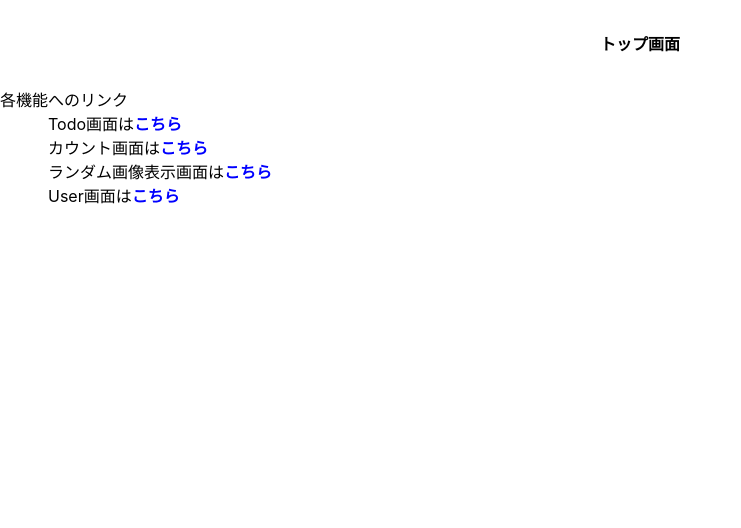
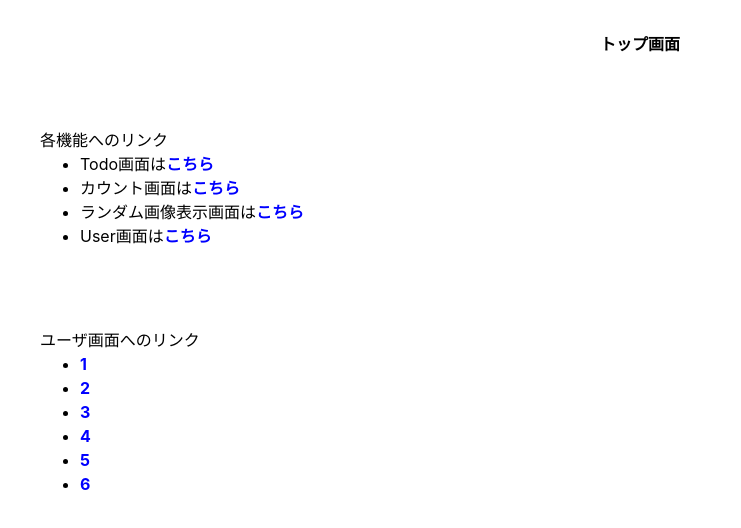
Before and after one commit to Takuma-Inoue-1228/react-test, a React (Create React App) app: page / in a window 1280 px wide. Shown: the top 528 px of the page, without its empty margins (0-741 px from the left). Built offline with nearby package versions, Linux system fonts and the light colour scheme.

Commit message:
paramsを使用して、user/hogeのURL画面を作成した

```diff
--- a/package.json
+++ b/package.json
@@ -1,6 +1,6 @@
 {
   "name": "react-test",
-  "homepage": "https://Takuma-Inoue-1228.github.io/react-test",
+  "homepage": "https://Takuma-Inoue-1228.github.io",
   "version": "0.1.0",
   "private": true,
   "dependencies": {
--- a/src/App.css
+++ /dev/null
@@ -1,38 +0,0 @@
-.App {
-  text-align: center;
-}
-
-.App-logo {
-  height: 40vmin;
-  pointer-events: none;
-}
-
-@media (prefers-reduced-motion: no-preference) {
-  .App-logo {
-    animation: App-logo-spin infinite 20s linear;
-  }
-}
-
-.App-header {
-  background-color: #282c34;
-  min-height: 100vh;
-  display: flex;
-  flex-direction: column;
-  align-items: center;
-  justify-content: center;
-  font-size: calc(10px + 2vmin);
-  color: white;
-}
-
-.App-link {
-  color: #61dafb;
-}
-
-@keyframes App-logo-spin {
-  from {
-    transform: rotate(0deg);
-  }
-  to {
-    transform: rotate(360deg);
-  }
-}
--- a/src/App.jsx
+++ b/src/App.jsx
@@ -1,22 +1,30 @@
-import "./App.css";
 import { BrowserRouter, Routes, Route } from "react-router-dom";
 import Top from "./Components/Top";
 import Todo from "./Components/Todo";
 import Count from "./Components/Count";
 import RandomImage from "./Components/RandomImage";
 import User from "./Components/User.jsx";
-import NotFound from "./Components/NotFound";
+import UserDetail from "./Components/UserDetail.jsx";
+import NotFound from "./Components/404";
 
 function App() {
   return (
+    // react-router-domを使用するときの呪文
     <BrowserRouter>
+      {/* // Routeを複数書くときの呪文？ */}
       <Routes>
-        <Route path={`/`} element={<Top />} />
-        <Route path={`/todo/`} element={<Todo />} />
-        <Route path={`/count/`} element={<Count />} />
-        <Route path={`/random_image/`} element={<RandomImage />} />
-        <Route path={`/user/`} element={<User />} />
-        <Route path={`*`} element={<NotFound />} />
+        {/* path: URLに入力されるパスを記載 */}
+        {/* element: 呼び出すコンポーネントを指定 */}
+        <Route path={"/"} element={<Top />} />
+        <Route path={"/todo/"} element={<Todo />} />
+        <Route path={"/count/"} element={<Count />} />
+        <Route path={"/random_image/"} element={<RandomImage />} />
+        <Route path={"/user/"} element={<User />} />
+        <Route path={"/user/"} element={<UserDetail />} />
+        {/* URLの/user/以降に値が入ってい場合、UserDetailコンポーネントを表示する */}
+        <Route path={"/user/:id"} element={<UserDetail />} />
+        {/* 「*」はそれ以外を示す */}
+        <Route path={"*"} element={<NotFound />} />
       </Routes>
     </BrowserRouter>
   );
--- a/src/Components/NotFound.jsx
+++ b/src/Components/404.jsx
@@ -5,9 +5,9 @@ const NotFound = () => {
     <>
       <h2>404 エラー</h2>
       <p>お探しのページは見つかりませんでした。</p>
-      <div>
-        <Link to={`/`}>トップに戻る</Link>
-      </div>
+      <footer>
+        <Link to={"/"}>トップに戻る</Link>
+      </footer>
     </>
   );
 };
--- a/src/Components/Count.jsx
+++ b/src/Components/Count.jsx
@@ -4,9 +4,9 @@ const Count = () => {
   return (
     <>
       <h2>カウント画面</h2>
-      <div>
-        <Link to={`/`}>トップ画面に戻る</Link>
-      </div>
+      <footer>
+        <Link to={"/"}>トップ画面に戻る</Link>
+      </footer>
     </>
   );
 };
--- a/src/Components/RandomImage.jsx
+++ b/src/Components/RandomImage.jsx
@@ -4,9 +4,9 @@ const RandomImage = () => {
   return (
     <>
       <h2>ランダム画像表示画面</h2>
-      <div>
-        <Link to={`/`}>トップ画面に戻る</Link>
-      </div>
+      <footer>
+        <Link to={"/"}>トップ画面に戻る</Link>
+      </footer>
     </>
   );
 };
--- a/src/Components/Todo.jsx
+++ b/src/Components/Todo.jsx
@@ -4,9 +4,9 @@ const Todo = () => {
   return (
     <>
       <h2>ToDo画面</h2>
-      <div>
-        <Link to={`/`}>トップ画面に戻る</Link>
-      </div>
+      <footer>
+        <Link to={"/"}>トップ画面に戻る</Link>
+      </footer>
     </>
   );
 };
--- a/src/Components/Top.jsx
+++ b/src/Components/Top.jsx
@@ -4,20 +4,45 @@ const Top = () => {
   return (
     <>
       <h2>トップ画面</h2>
-      <div>
+      <div className="p-10">
         <p>各機能へのリンク</p>
-        <ul>
+        <ul className="list-disc pl-10">
           <li>
-            Todo画面は<Link to={`/todo/`}>こちら</Link>
+            Todo画面は<Link to={"/todo/"}>こちら</Link>
           </li>
           <li>
-            カウント画面は<Link to={`/count/`}>こちら</Link>
+            カウント画面は<Link to={"/count/"}>こちら</Link>
           </li>
           <li>
-            ランダム画像表示画面は<Link to={`/random_image/`}>こちら</Link>
+            ランダム画像表示画面は<Link to={"/random_image/"}>こちら</Link>
           </li>
           <li>
-            User画面は<Link to={`/user/`}>こちら</Link>
+            User画面は<Link to={"/user/"}>こちら</Link>
+          </li>
+        </ul>
+      </div>
+      <div className="p-10">
+        <p>ユーザ画面へのリンク</p>
+        <ul className="list-disc pl-10">
+                  {/* Linkを設定することで、user/hogeのURLの画面に遷移する */}
+                  {/* App.jsxでuser/hogeのURLはUserDetailコンポーネントへ遷移されるように設定しているため、結果的にhogeをparamsで受け取ったUserDetail画面が描画される */}
+          <li>
+            <Link to={"/user/1"}>1</Link>
+          </li>
+          <li>
+            <Link to={"/user/2"}>2</Link>
+          </li>
+          <li>
+            <Link to={"/user/3"}>3</Link>
+          </li>
+          <li>
+            <Link to={"/user/4"}>4</Link>
+          </li>
+          <li>
+            <Link to={"/user/5"}>5</Link>
+          </li>
+          <li>
+            <Link to={"/user/6"}>6</Link>
           </li>
         </ul>
       </div>
--- a/src/Components/User.jsx
+++ b/src/Components/User.jsx
@@ -4,9 +4,9 @@ const User = () => {
   return (
     <>
       <h2>ユーザ画面</h2>
-      <div>
-        <Link to={`/`}>トップ画面に戻る</Link>
-      </div>
+      <footer>
+        <Link to={"/"}>トップ画面に戻る</Link>
+      </footer>
     </>
   );
 };
--- /dev/null
+++ b/src/Components/UserDetail.jsx
@@ -0,0 +1,23 @@
+import { Link, useParams } from "react-router-dom";
+
+const UserDetail = () => {
+  // ~user以降にURLに入力されている値をparams変数に受け取る
+  const params = useParams();
+  console.log(params);
+
+  return (
+    <>
+      <h2>ユーザ画面</h2>
+
+      <p>
+        選択されたユーザ番号:
+        <span className="pl-4">{params.id}</span>
+      </p>
+      <footer>
+        <Link to={"/"}>トップ画面に戻る</Link>
+      </footer>
+    </>
+  );
+};
+
+export default UserDetail;
--- a/src/index.css
+++ b/src/index.css
@@ -16,17 +16,17 @@ code {
     monospace;
 }
 
-h2{
-    text-align: center;
-    padding: 2em;
-    font-weight: bold;
+h2 {
+  text-align: center;
+  padding: 2em;
+  font-weight: bold;
 }
 
-a{
-    color: blue;
-    font-weight: bold;
+a {
+  color: blue;
+  font-weight: bold;
 }
 
-li{
-    padding-left: 3em;
+footer {
+  text-align: center;
 }
```
